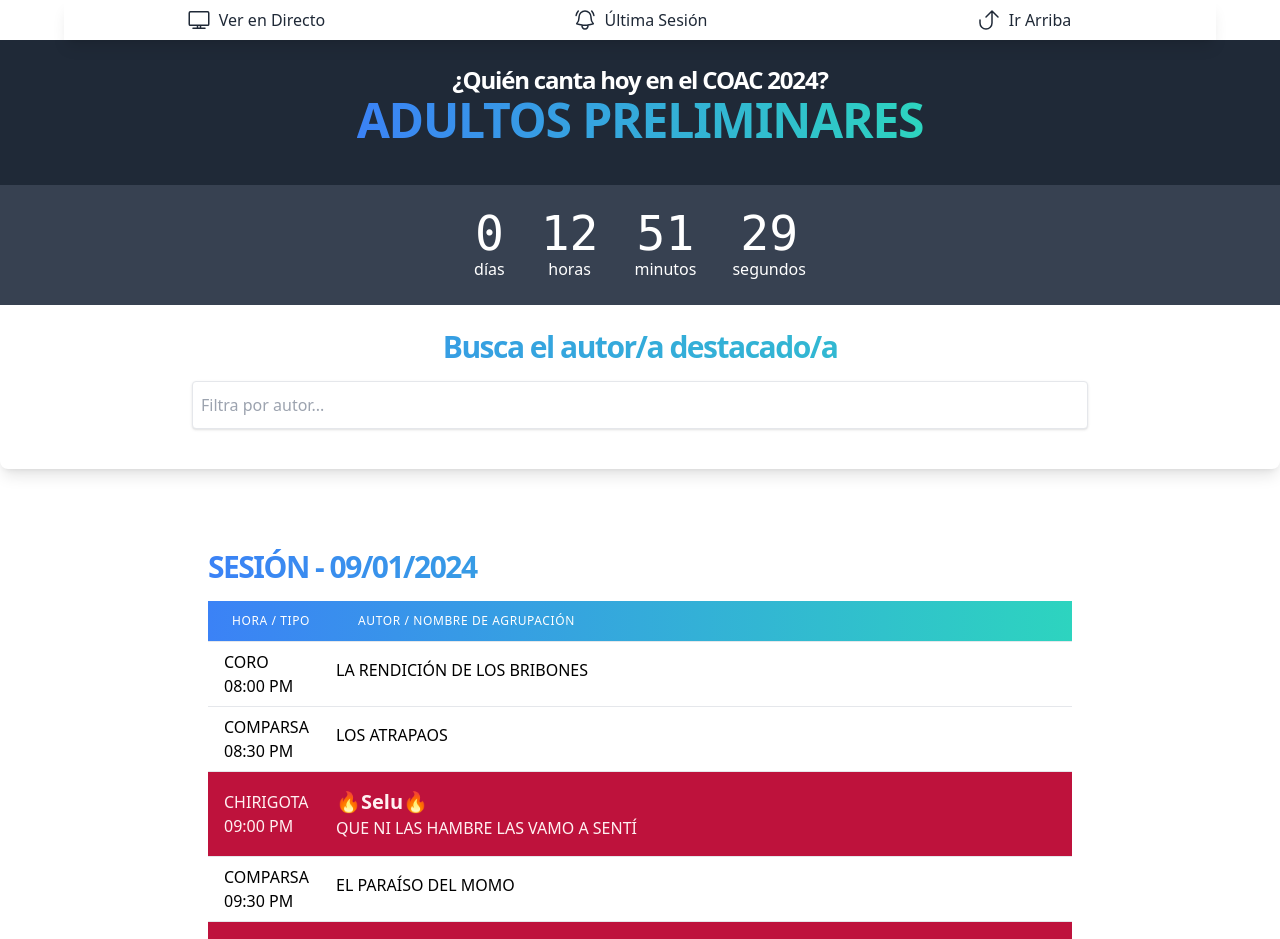
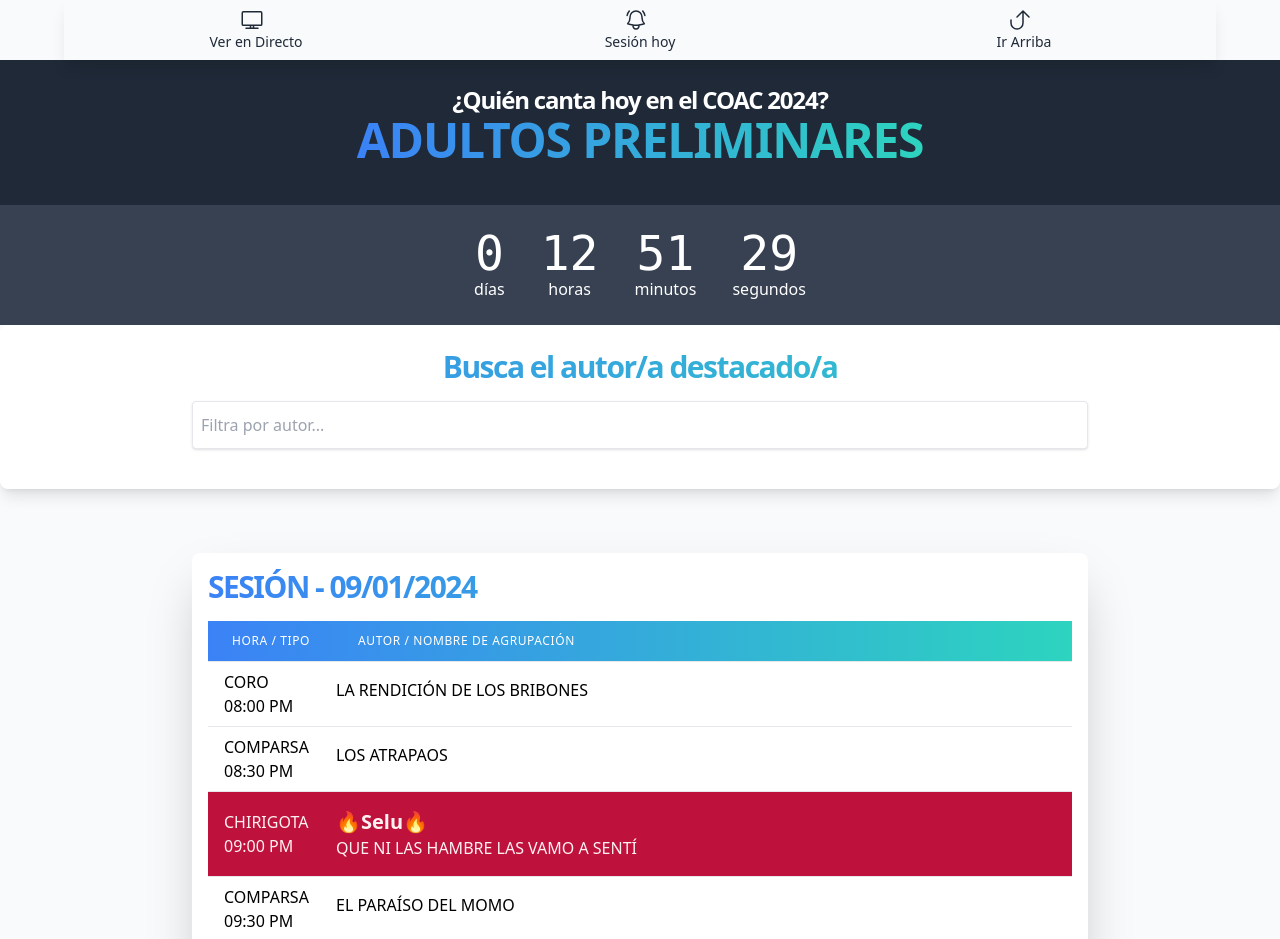
Before and after one commit to nandovejer/coac-quien-canta-hoy, a React (Vite) app: page / in a window 1280 px wide. Shown: the top 939 px of the page. Built offline with nearby package versions, Linux system fonts and the light colour scheme.

Commit message:
refactor previo a preliminares

```diff
--- a/src/App.tsx
+++ b/src/App.tsx
@@ -16,15 +16,16 @@
 function App() {
 
   const currentJsonData = formatAppData(jsonData);
-  const lastDateSession = getCurrentSessionDate(MIN_HOUR_SESSION, MAX_HOUR_SESSION)
-
+  const lastDateSession = getCurrentSessionDate(MIN_HOUR_SESSION, MAX_HOUR_SESSION);
+  const preventLastDateSession = lastDateSession === "08/01/2024" ? "09/01/2024" : lastDateSession; // TODO fix this hardcode
+  document.body.classList.add('bg-slate-50');
 
 
   return (
     <>
       <MenuHeader menuData={{
         liveUrl: LIVE_URL_COAC,
-        lastDateSession: lastDateSession
+        lastDateSession: preventLastDateSession
       }} />
       <header id="siteHeader" className="text-center bg-gray-800">
         <hgroup className='flex justify-center items-center max-w-6xl mx-auto p-6  '>
@@ -35,7 +36,7 @@
       <main id="siteMain">
         <CountdownTimer targetDate={DATE_PRELIMINARES} />
         <SearchAuthor SearchAuthorData={currentJsonData} />
-        <DynamicTable currentSession={lastDateSession} data={currentJsonData} />
+        <DynamicTable currentSession={preventLastDateSession} data={currentJsonData} />
       </main>
       <Footer />
     </>
--- a/src/components/DynamicTable.tsx
+++ b/src/components/DynamicTable.tsx
@@ -48,7 +48,9 @@
   return (
     <div className=" max-w-4xl mx-auto">
       {Object.entries(data).map(([date, groups]) => (
-        <div key={date} className={`px-4 py-12 coac-session mt-8 ${getSessionClass(date)}`} id={date}>
+        <>
+        <span className="block pt-8" aria-hidden="true" id={date}></span>
+          <div key={date} className={`px-4 py-4 coac-session mt-8 ${getSessionClass(date)}`} >
             <h2 className={`text-2xl md:text-3xl font-extrabold leading-tighter tracking-tighter mb-4 bg-clip-text text-transparent  uppercase  ${classNameGradient}}`}>
               Sesión - {date}
             </h2>
@@ -79,7 +81,7 @@
 
                     // Comprobar si la hora actual coincide con la hora de la fila
                     const isLive = false;
-                  const highlightRowClass = group.autor ? (group.top ? `bg-rose-700 text-rose-50` : ``) : '';
+                    const highlightRowClass = group.autor ? (group.top ? `bg-rose-700 text-rose-50` : `bg-orange-50`) : '';
                     const rowClass = "flex flex-auto" + " " + highlightRowClass;
                     const onAirClass = `${isLive ? " bg-pink-50 font-bold text-pink-700  text-white blinking" : ""}`;
 
@@ -105,6 +107,7 @@
               </section>
             </div>
           </div>
+        </>
       ))}
     </div>
   );
--- a/src/components/MenuHeader.tsx
+++ b/src/components/MenuHeader.tsx
@@ -9,7 +9,7 @@
 
 const MenuHeader = ({ menuData: { liveUrl, lastDateSession } }: MenuHeaderProps) => {
 
-    const classNameLinksMenu = "flex justify-center font-medium px-2 py-2 md:px-5 md:py-2  text-gray-800 text-center w-1/3 hover:text-white hover:bg-rose-700";
+    const classNameLinksMenu = "flex flex-col justify-center items-center font-medium px-2 py-2 md:px-5 md:py-2  text-gray-800 text-center w-1/3 hover:text-white hover:bg-rose-700";
 
     const scrollToTop = () => {
         window.scrollTo({
@@ -20,24 +20,24 @@
 
     return (
         <>
-            <div className="flex justify-center items-center shadow-lg w-full z-10 bg-white sticky top-0 max-w-6xl mx-auto">
+            <div className="flex justify-center items-center shadow-lg w-full z-10 bg-slate-50 sticky top-0 max-w-6xl mx-auto">
                 <a target='_blank' href={liveUrl} className={classNameLinksMenu} rel="noopener noreferrer">
                     <svg xmlns="http://www.w3.org/2000/svg" fill="none" viewBox="0 0 24 24" stroke-width="1.5" stroke="currentColor" className="w-6 h-6 mr-2">
                         <path stroke-linecap="round" stroke-linejoin="round" d="M6 20.25h12m-7.5-3v3m3-3v3m-10.125-3h17.25c.621 0 1.125-.504 1.125-1.125V4.875c0-.621-.504-1.125-1.125-1.125H3.375c-.621 0-1.125.504-1.125 1.125v11.25c0 .621.504 1.125 1.125 1.125Z" />
-                    </svg>  Ver en Directo
+                    </svg> <span className="text-xs md:text-sm"> Ver en Directo</span>
                 </a>
 
                 <a href={"#" + lastDateSession} className={classNameLinksMenu} title={`Última Sesión ` + lastDateSession}>
                     <svg xmlns="http://www.w3.org/2000/svg" fill="none" viewBox="0 0 24 24" strokeWidth={1.5} stroke="currentColor" className="w-6 h-6 mr-2">
                         <path strokeLinecap="round" strokeLinejoin="round" d="M14.857 17.082a23.848 23.848 0 0 0 5.454-1.31A8.967 8.967 0 0 1 18 9.75V9A6 6 0 0 0 6 9v.75a8.967 8.967 0 0 1-2.312 6.022c1.733.64 3.56 1.085 5.455 1.31m5.714 0a24.255 24.255 0 0 1-5.714 0m5.714 0a3 3 0 1 1-5.714 0M3.124 7.5A8.969 8.969 0 0 1 5.292 3m13.416 0a8.969 8.969 0 0 1 2.168 4.5" />
-                    </svg>
-                    Última Sesión
+                    </svg> <span className="text-xs md:text-sm">Sesión hoy</span>
+
                 </a>
                 <button role='link' onClick={scrollToTop} className={classNameLinksMenu}>
                     <svg xmlns="http://www.w3.org/2000/svg" fill="none" viewBox="0 0 24 24" strokeWidth={1.5} stroke="currentColor" className="w-6 h-6 mr-2">
                         <path strokeLinecap="round" strokeLinejoin="round" d="m9 9 6-6m0 0 6 6m-6-6v12a6 6 0 0 1-12 0v-3" />
-                    </svg>
-                    Ir Arriba
+                    </svg><span className="text-xs md:text-sm">Ir Arriba</span>
+
                 </button>
             </div>
         </>
--- a/src/data/ConstantsCoac2024.tsx
+++ b/src/data/ConstantsCoac2024.tsx
@@ -6,7 +6,7 @@
 const MIN_HOUR_SESSION = "20:00";
 const MAX_HOUR_SESSION = "04:00";
 
-const classNameBoxActive = "shadow-2xl rounded-lg ";
+const classNameBoxActive = "shadow-2xl rounded-lg bg-white ";
 const classNameGradient = "bg-gradient-to-r from-blue-500 to-teal-400 ";
 const classNameGradientHight =
   "bg-gradient-to-r from-indigo-500 from-10% via-sky-500 via-30% to-emerald-500 to-90% ";
```
Also changed, not shown: src/App.css (line endings or trailing spaces). Lines whose indentation alone changed are shown as unchanged.
